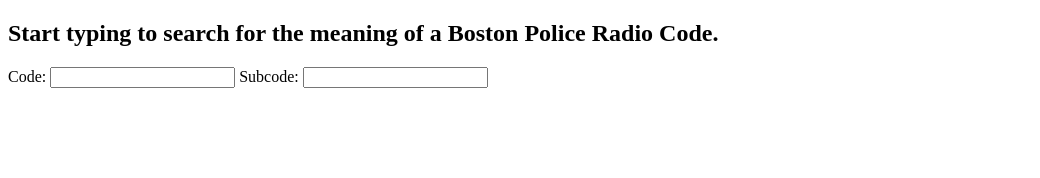
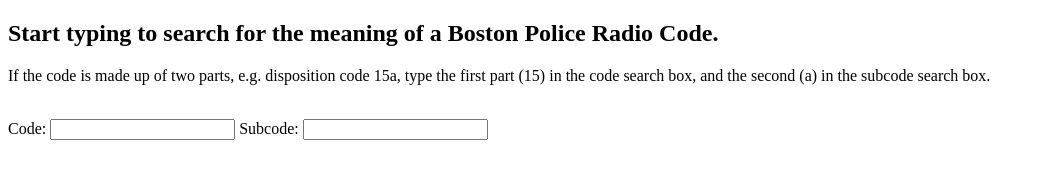
Before and after one commit to favorable-mutation/police-code-search, a website: page index.html in a window 1280 px wide. Shown: the whole page, without its empty margins (0-1040 px from the left). Drawn offline with nearby package versions, Linux system fonts and the light colour scheme; no server answers.

Commit message:
adds instructions for multi-part codes

```diff
--- a/index.html
+++ b/index.html
@@ -12,6 +12,12 @@
   <h2>
     Start typing to search for the meaning of a Boston Police Radio Code.
   </h2>
+  <p>
+    If the code is made up of two parts, e.g. disposition code 15a, type
+    the first part (15) in the code search box, and the second (a) in the
+    subcode search box.
+  </p>
+  <br>
   <label for="code-search">
     Code:
   </label>
```
